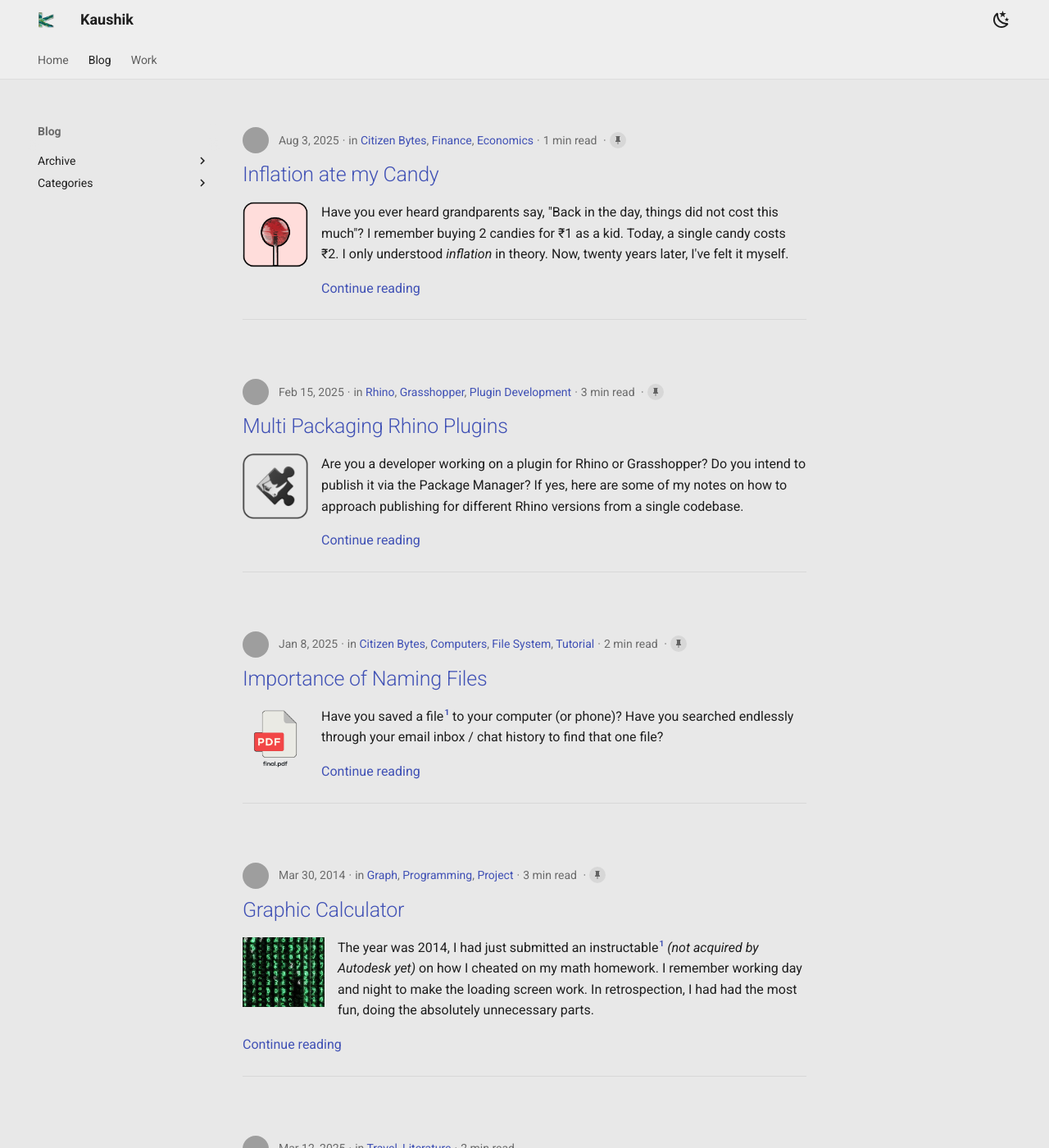
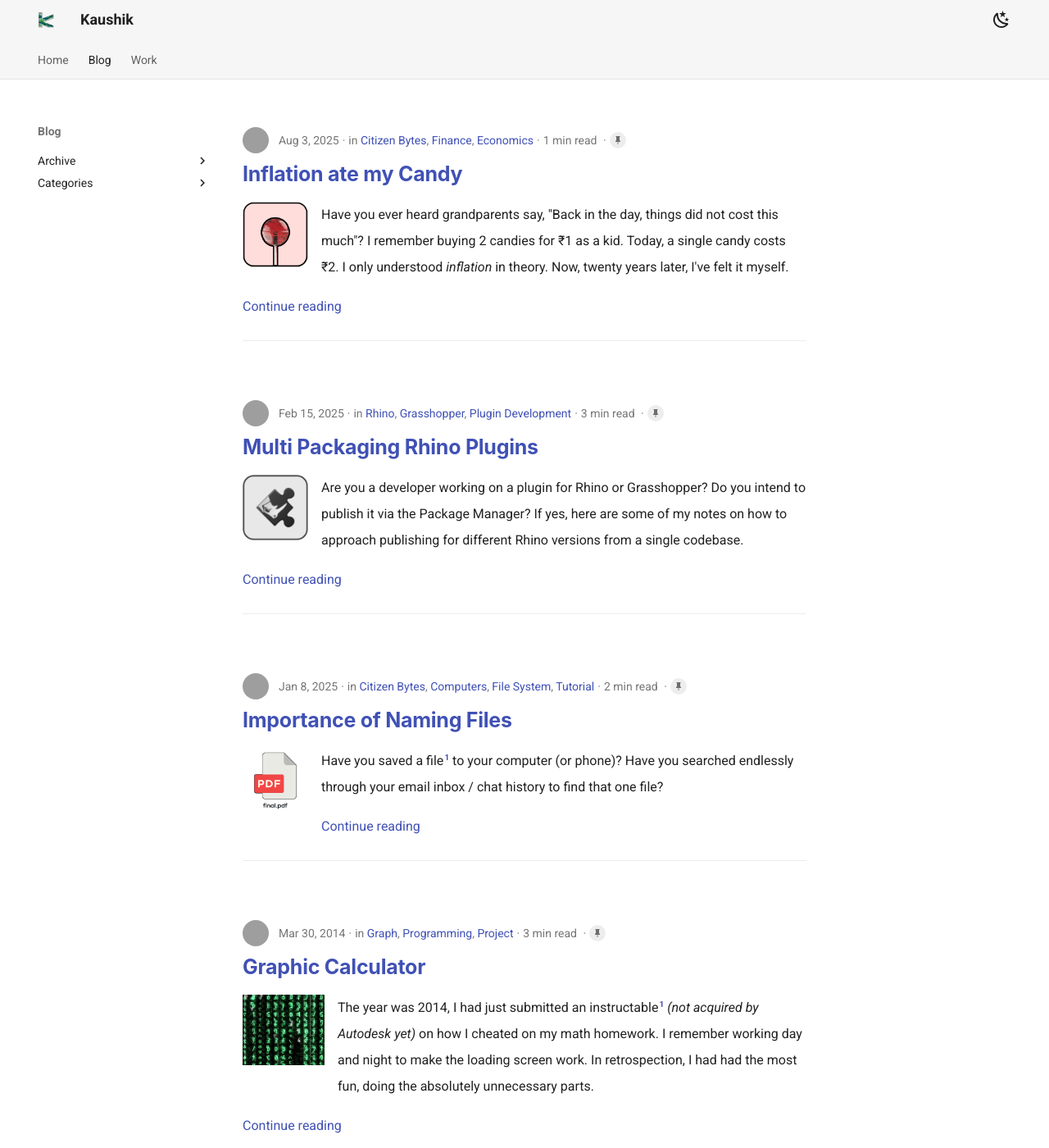
Before and after one commit to thekaushikls/thekaushikls.github.io, an MkDocs documentation site: the page built from public/blog/index.md, in a window 1280 px wide and 1400 px high. Shown: the whole window at 82% size. Built offline with MkDocs 1.6.1 and Material for MkDocs 9.7.7, drawn with Linux system fonts in a browser that asks for light colours; comment, search, counter and statistics services are not loaded; some of the changed text lies outside the part shown; grey boxes are pictures that could not be loaded.

```diff
--- a/mkdocs.yml
+++ b/mkdocs.yml
@@ -4,7 +4,7 @@ docs_dir: public
 site_url: https://www.thekaushikls.com
 site_author: Kaushik L. S.
 site_description: Computational Design Expert
-dev_addr: 0.0.0.0:8282
+dev_addr: 0.0.0.0:80
 
 # The below folders (and files) are excluded from the the build process.
 exclude_docs: |
@@ -117,7 +117,7 @@ theme:
     # Color Scheme for Dark mode
     - media: "(prefers-color-scheme: dark)"
       scheme: slate
-      #primary: black
+      primary: black
       accent: red
       toggle:
         icon: material/white-balance-sunny
--- a/public/blog/.authors.yml
+++ b/public/blog/.authors.yml
@@ -1,6 +1,6 @@
 authors:
   thekaushikls:
-    name: Kaushik L. S.
+    name: Kaushik L S
     description: "Software Developer"
     avatar: https://github.com/thekaushikls.png
     slug: https://www.github.com/thekaushikls
--- a/public/custom/stylesheets/styles.css
+++ b/public/custom/stylesheets/styles.css
@@ -13,6 +13,7 @@
 [data-md-color-scheme="slate"]
 {
     --md-default-bg-color: #131313;             /* Page background color */
+    --md-default-fg-color-light: #ffffffb3;     /* Default text color */
     --md-primary-fg-color: #171717;             /* Header background color */
 
     --md-footer-bg-color: #0000ff;
@@ -24,12 +25,52 @@
 
 [data-md-color-scheme="default"]
 {
-    --md-default-bg-color: #e8e8e8;             /* Page background color */
-    --md-primary-fg-color: #eeeeee;             /* Header background color */
+    --md-default-bg-color: #ffffff;             /* Page background color */
+    --md-default-fg-color-light: #443434;       /* Default text color */
+    --md-primary-fg-color: #f6f6f6;             /* Header background color */
 
-    --md-footer-bg-color: #ffffff;
+    --md-footer-bg-color: #443434;
     --md-footer-bg-color--dark: #eeeeee;        /* Footer background color */
     --md-footer-fg-color: #ff1744;              /* Footer hover color */
     --md-footer-fg-color--light: #171717;       /* Footer text color */
     --md-footer-fg-color--lighter: #ff0000;
 }
+
+/* Remove header drop shadow */
+.md-header {
+  box-shadow: none !important;
+}
+
+/* Import Inter from Google Fonts */
+@import url('https://fonts.googleapis.com/css2?family=Inter:wght@400;600;700&display=swap');
+
+/* Apply Ghost-like typography */
+:root {
+  --md-text-font-family: "Georgia", serif;
+  --md-code-font-family: "Fira Code", monospace;
+  --md-header-font-family: "Inter", sans-serif;
+}
+
+/* Make sure headers look bold and clean */
+.md-typeset h1 {
+  font-size: 2.5rem;
+  font-family: var(--md-header-font-family);
+  font-weight: 700;
+  color: var(--md-default-fg-color-light);      /* Uses theme based default text color */
+}
+.md-typeset h2,
+.md-typeset h3,
+.md-typeset h4,
+.md-typeset h5,
+.md-typeset h6 {
+  font-family: var(--md-header-font-family);
+  font-weight: 700;
+  color: var(--md-default-fg-color-light);      /* Uses theme based default text color */
+}
+
+/* Body text */
+.md-typeset {
+  font-family: var(--md-text-font-family);
+  font-size: 0.8rem;
+  line-height: 1.6rem;
+}
```
Also changed, not shown: public/blog/posts/Sample-Article.md (+20 -15 lines).
